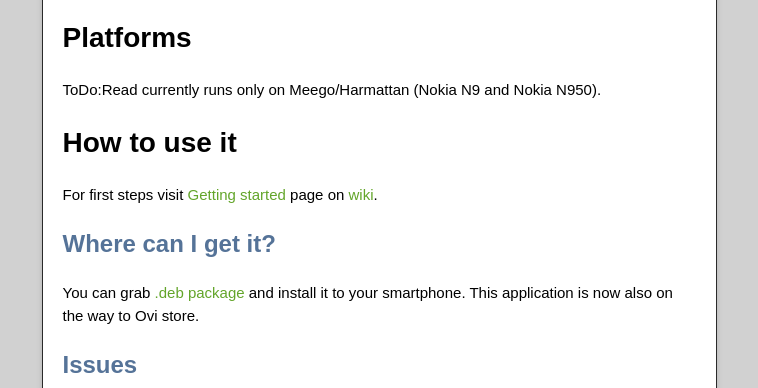
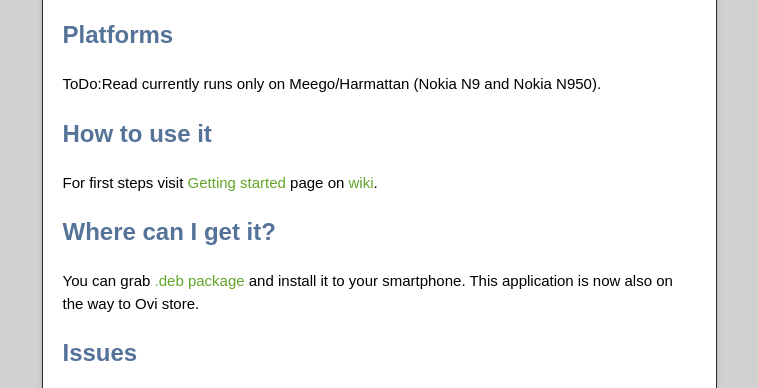
Before and after one commit to rnovacek/todoread, a plain HTML site: page index.html in a window 1280 px wide. Shown: the part 1016-1404 px from the top of the page, without its empty margins (261-1019 px from the left). Drawn offline with nearby package versions, Linux system fonts and the light colour scheme.

Commit message:
Only one level of headings

```diff
--- a/index.html
+++ b/index.html
@@ -48,11 +48,11 @@
 
 <p><img src="https://github.com/rnovacek/todoread/wiki/todoread-screen-harmattan.png" alt="Screenshot on Harmattan" height="480"/></p>
 
-<h1>Platforms</h1>
+<h2>Platforms</h2>
 
 <p><strong>ToDo:Read</strong> currently runs only on Meego/Harmattan (Nokia N9 and Nokia N950).</p>
 
-<h1>How to use it</h1>
+<h2>How to use it</h2>
 
 <p>For first steps visit <a href="https://github.com/rnovacek/todoread/wiki/Getting-Started">Getting started</a> page on <a href="https://github.com/rnovacek/todoread/wiki">wiki</a>.</p>
 
```
